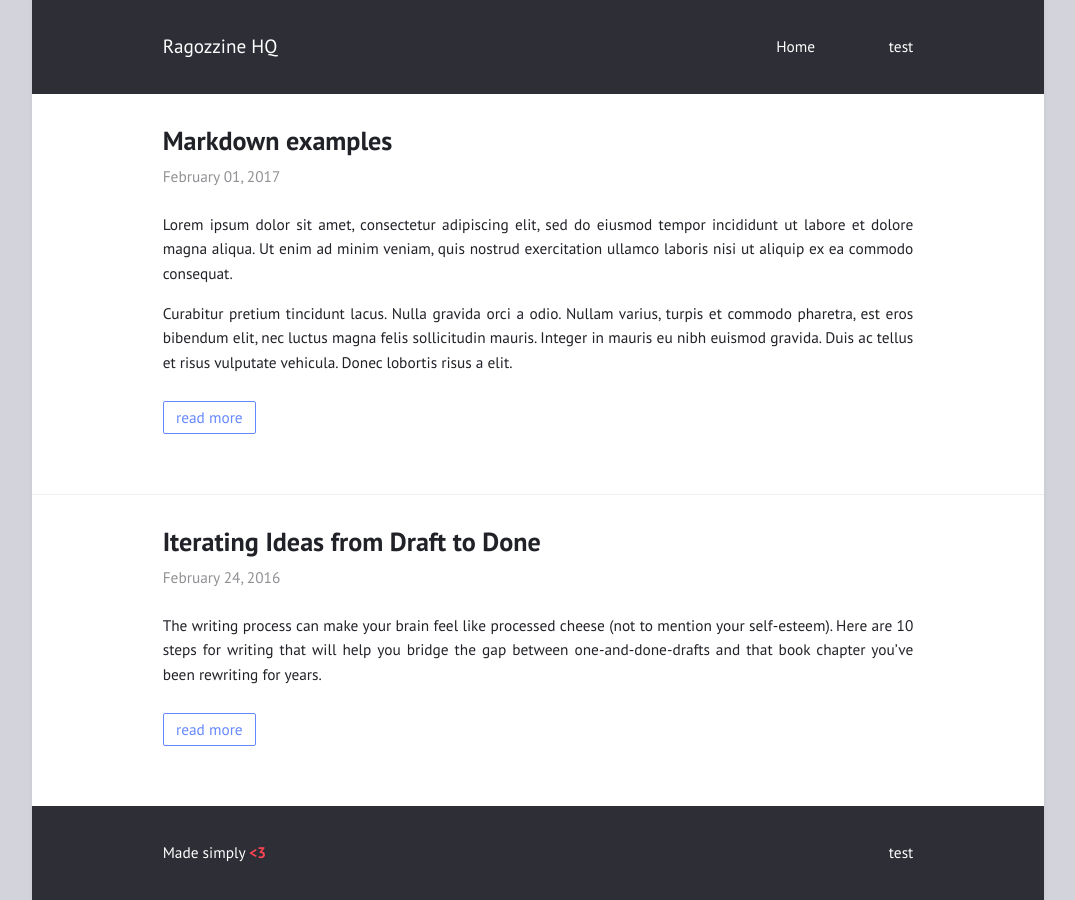
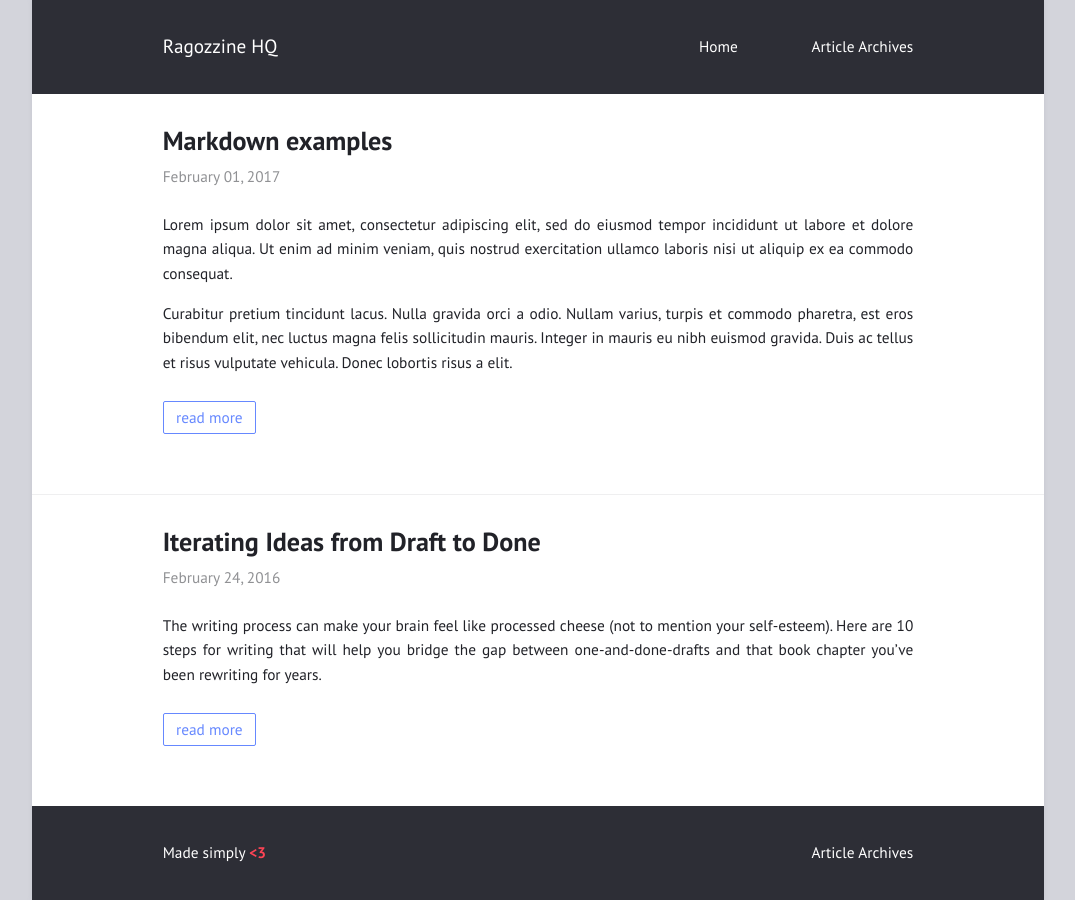
Before and after one commit to ragozzine/ragozzine.github.io, a Jekyll site: the page built from index.html, in a window 1280 px wide. Shown: the whole page, without its empty margins (102-1177 px from the left). Built offline with Jekyll 4.4.1, drawn with Linux system fonts in a browser that asks for light colours.

Commit message:
Update menu.html

```diff
--- a/_includes/menu.html
+++ b/_includes/menu.html
@@ -7,5 +7,5 @@
     {%- if item.icon -%}<svg aria-label="{{ title }}" class="icon"><use xlink:href="{{ "/assets/fontawesome/icons.svg" | relative_url }}#{{ item.icon }}"></use></svg>{%- else -%}{{ title }}{%- endif -%}
   </a>
 {%- endfor -%}
-  <a href="#">test</a>
+  <a href="/archive/">Article Archives</a>
 </nav>
```
